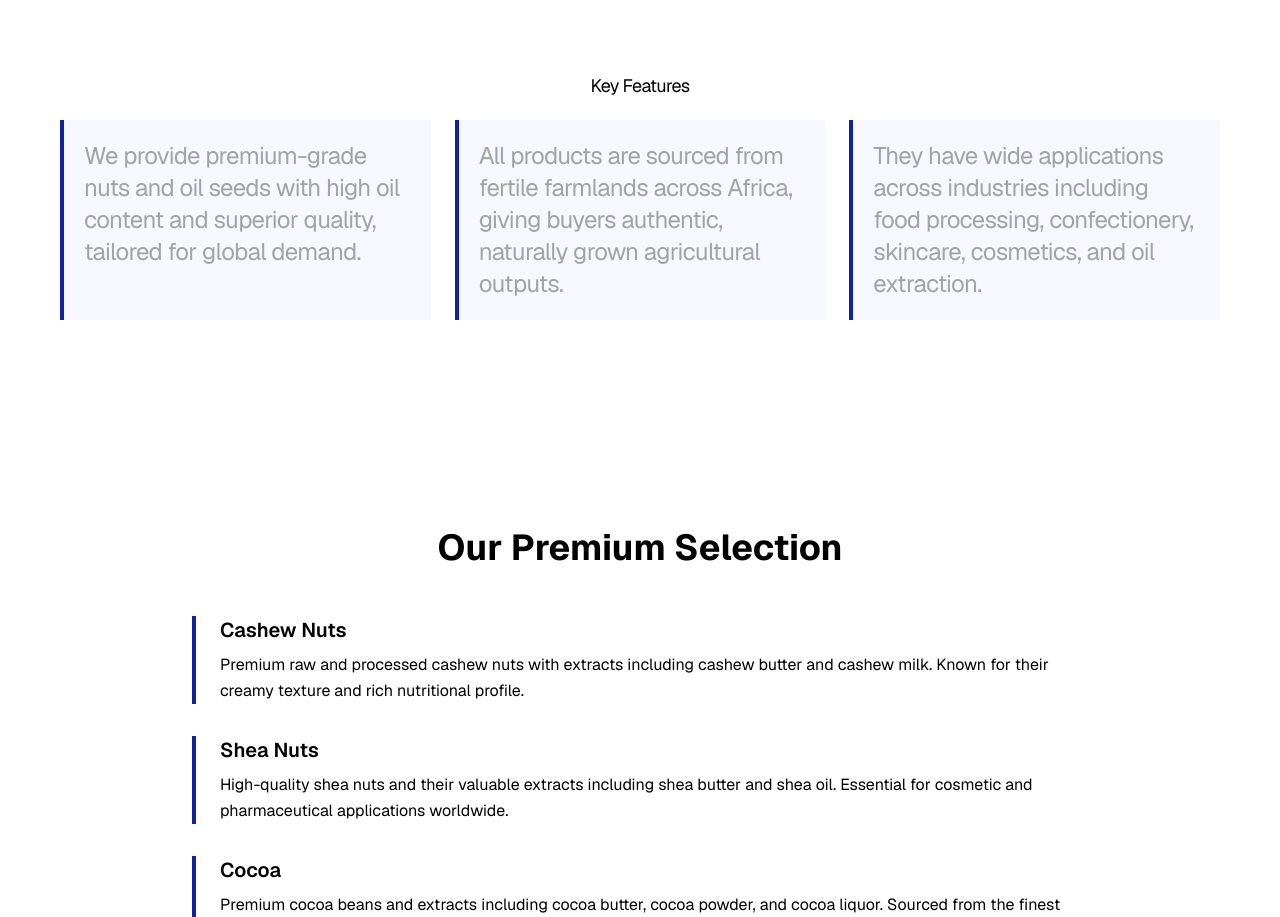
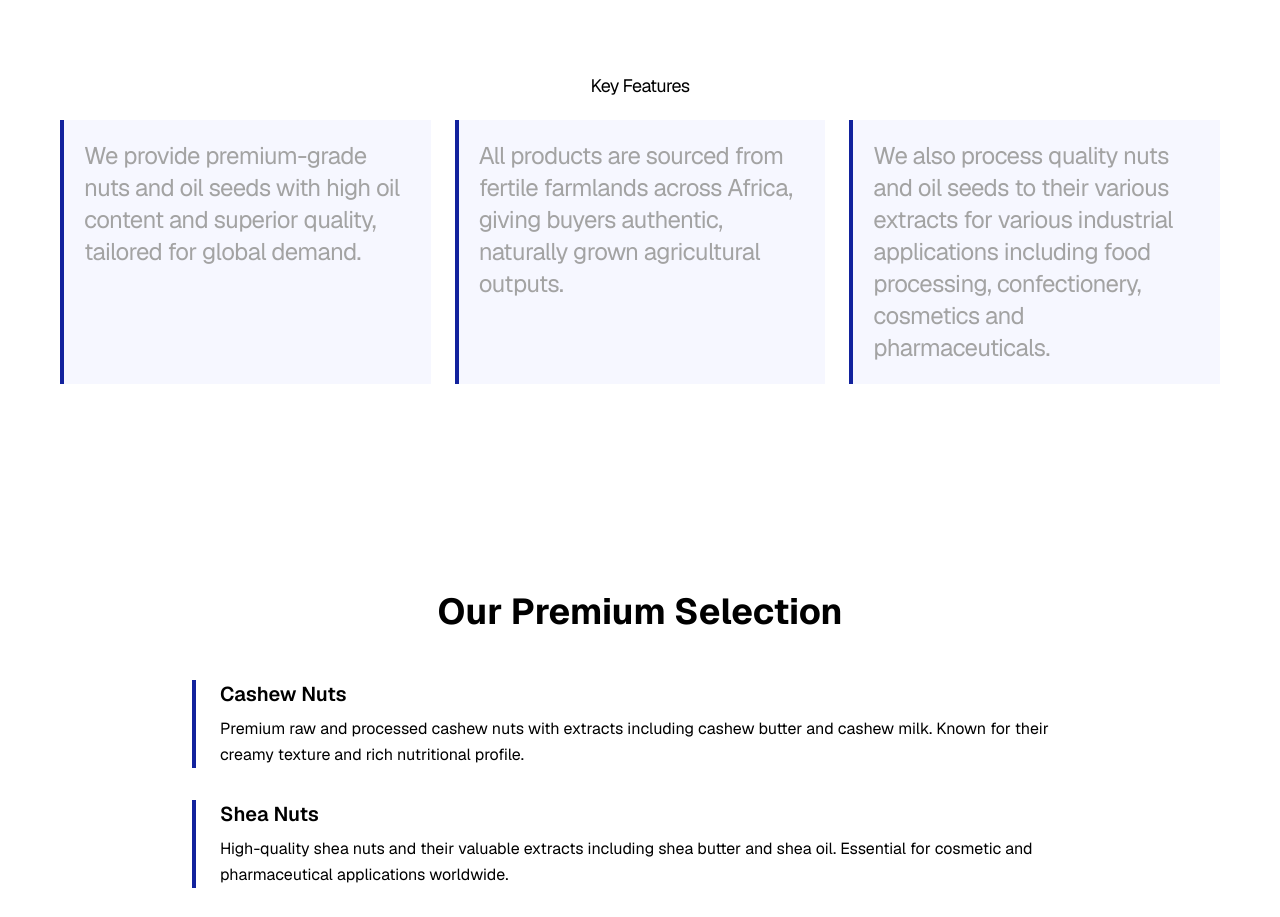
Before and after one commit to JT-OYEMADE/mercedes-trading, a Next.js app: page /product/nuts-and-oil-seeds in a window 1280 px wide. Shown: the part 1100-2017 px from the top of the page. Built offline with nearby package versions, Linux system fonts and the light colour scheme.

Commit message:
nuts feature

```diff
--- a/src/components/Product/Nuts/Features.tsx
+++ b/src/components/Product/Nuts/Features.tsx
@@ -10,7 +10,7 @@ const features = [
   },
   {
     id: 3,
-    label: 'They have wide applications across industries including food processing, confectionery, skincare, cosmetics, and oil extraction.'
+    label: 'We also process quality nuts and oil seeds to their various extracts for various industrial applications including food processing, confectionery, cosmetics and pharmaceuticals.'
   },
 ]
 
```
